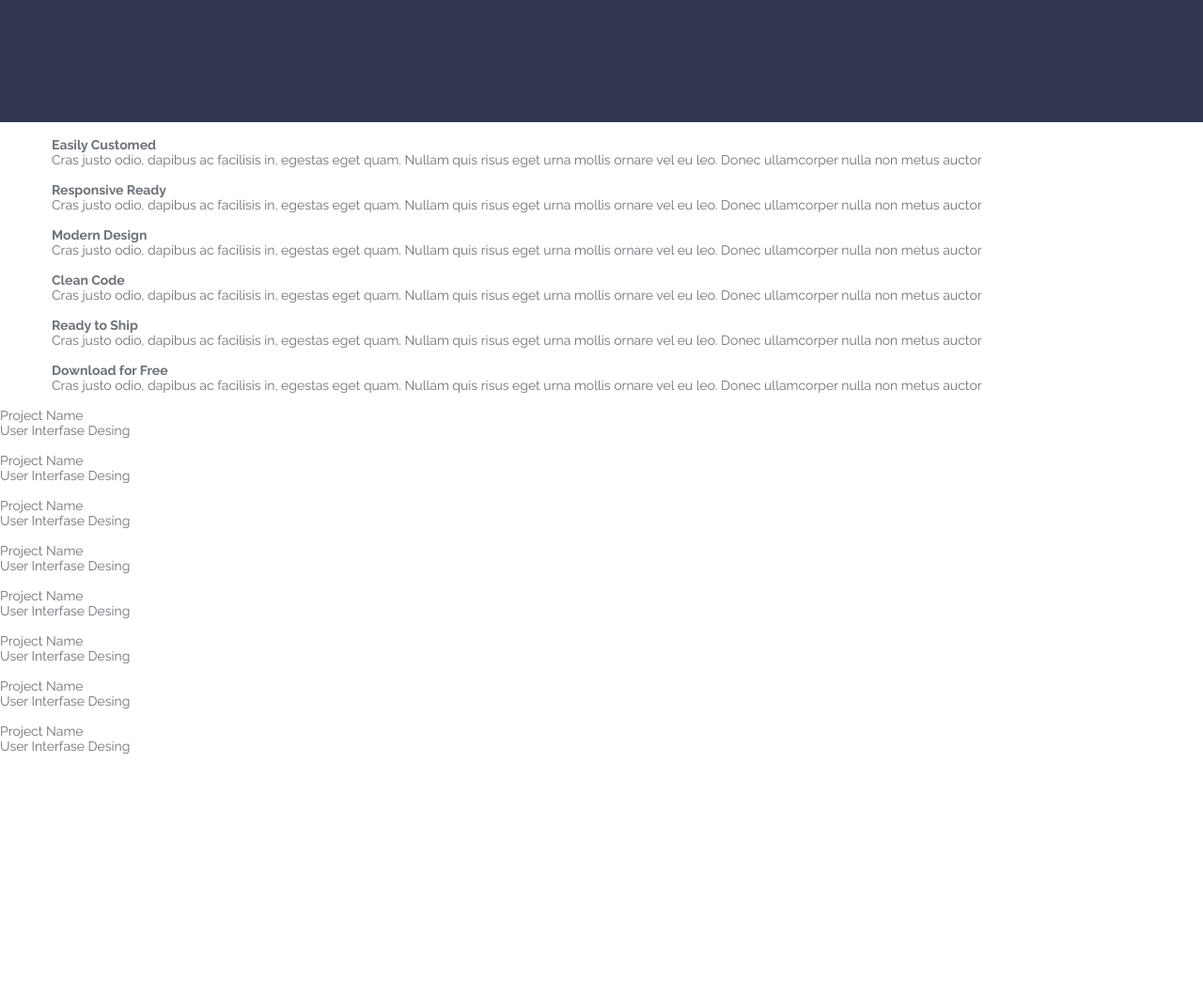
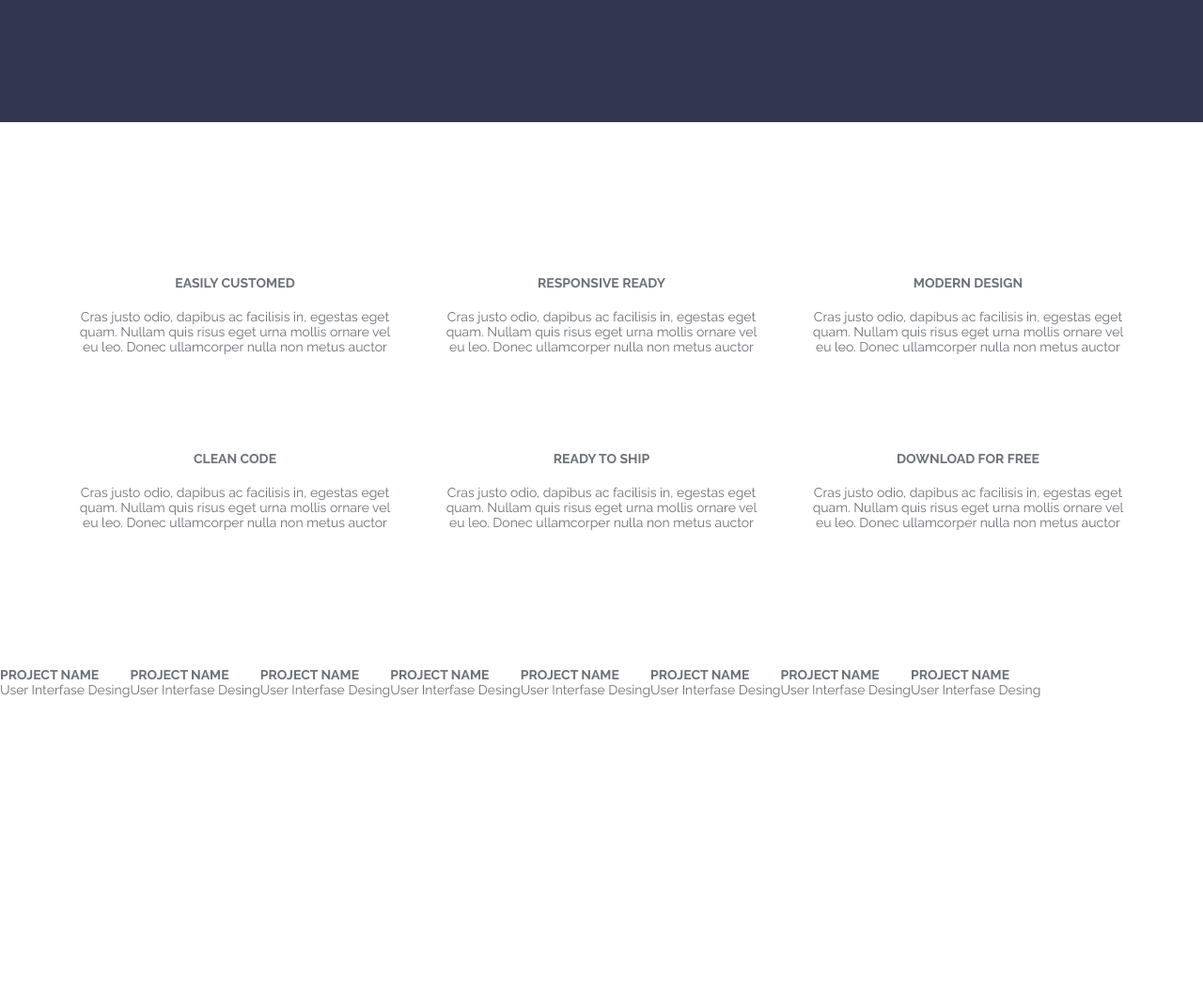
Before and after one commit to suddoku/ActiveBox-templates-, a plain HTML site: page index.html in a window 1280 px wide. Shown: the part 620-1664 px from the top of the page at 94% size. Before the commit the page ends 1422 px from the top, so only its background shows below. Drawn offline with Linux system fonts and the light colour scheme.

Commit message:
Update style.css

```diff
--- a/style.css
+++ b/style.css
@@ -112,7 +112,7 @@ p{
 }
 /*============*/
 
-/* intro */
+/* intro btn */
 .btn{
     display: inline-block;
     vertical-align: top;
@@ -133,3 +133,61 @@ p{
     background-color: #bd2d2d;
 }
 /*============*/
+
+/* features */
+.features{
+    margin: 95px 0;
+    display: flex;
+    flex-wrap: wrap;
+}
+
+.features__item{
+    width: 33.33333%;
+    text-align: center;
+    padding: 0 25px;
+    margin: 35px 0;
+}
+
+.features__icon{
+    margin-bottom: 30px;
+}
+
+.features__title{
+    font-weight: bold;
+    text-transform: uppercase;
+    margin-bottom: 20px;
+}
+
+.features__subtitle{
+    font-size: 14px;
+}
+/*============*/
+
+/* works */
+.works{
+    display: flex;
+    flex-wrap: wrap;
+}
+
+.works__item{
+    max-width: 25%;
+    height: 350px;
+    position: relative;
+    overflow: hidden;
+}
+
+.works__photo{
+    z-index: 1;
+}
+
+.works__content{
+    width: 100%;
+    height: 100%;
+
+}
+
+.works__title{
+    text-transform: uppercase;
+    font-weight: bold;
+    font-size: 14px;
+}
```
